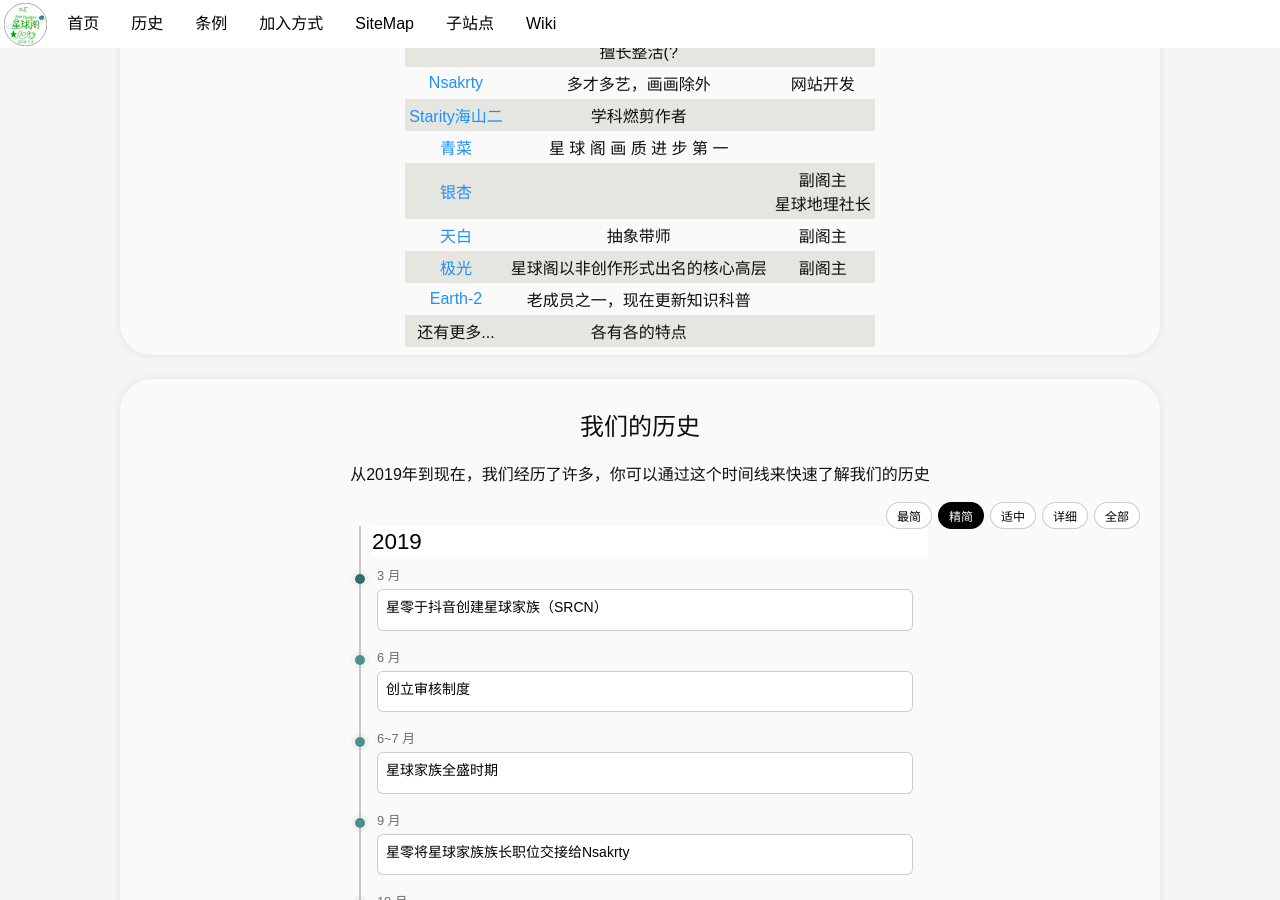
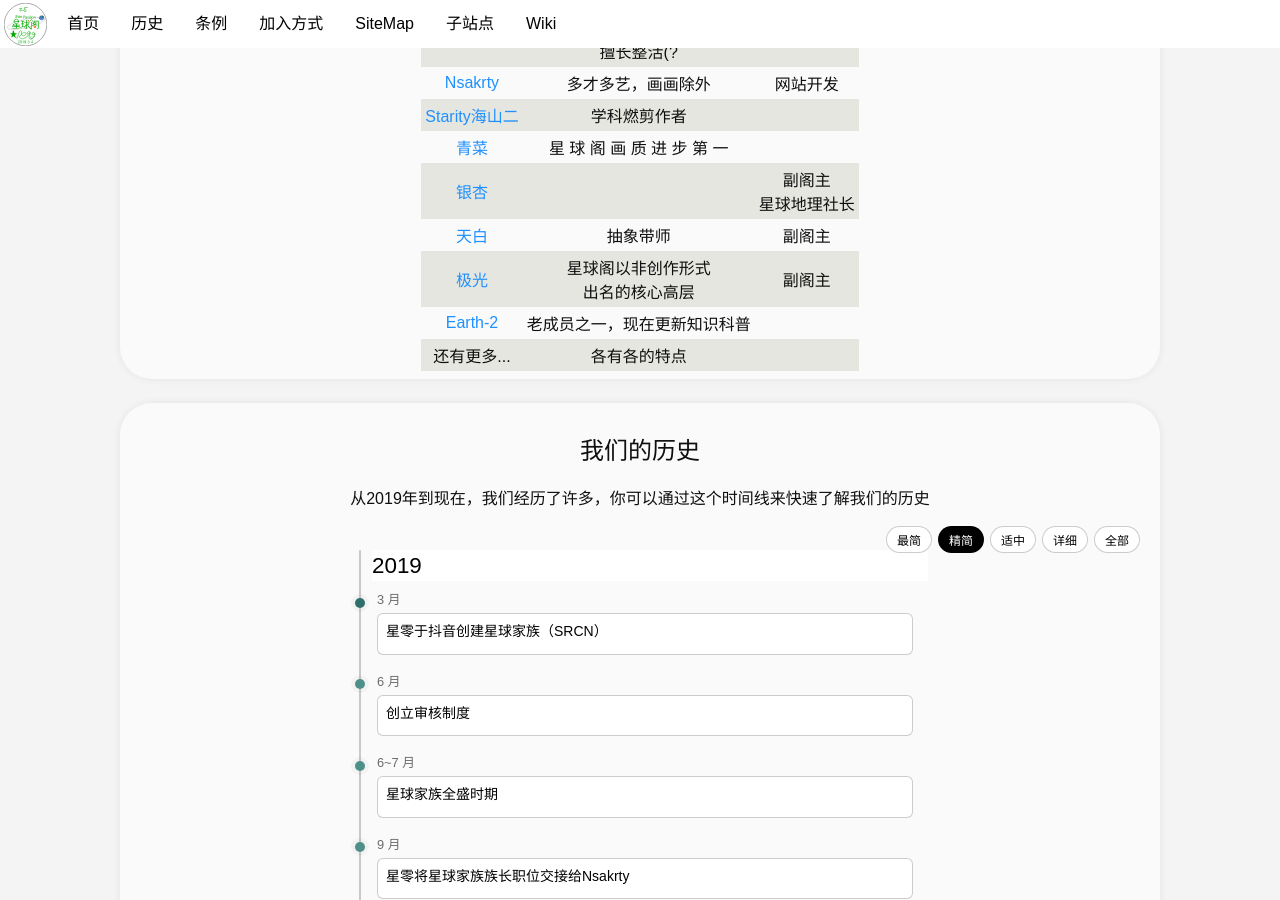
Before and after one commit to SRPNGO/srpngo.github.io, a Jekyll site: the page index.html, which Jekyll copies as it is, in a window 1280 px wide and 900 px high, scrolled down 1360 px. Built offline with Jekyll 4.4.1, drawn with Linux system fonts in a browser that asks for light colours.

```diff
--- a/index.html
+++ b/index.html
@@ -215,7 +215,7 @@
             </tr>
             <tr>
               <td><a href="https://v.douyin.com/ieMQb5YQ/">极光</a></td>
-              <td>星球阁以非创作形式出名的核心高层</td>
+              <td>星球阁以非创作形式<br />出名的核心高层</td>
               <td>副阁主</td>
             </tr>
             <tr>
```
Also changed, not shown: other parts of index.html (+2 -1 lines).
